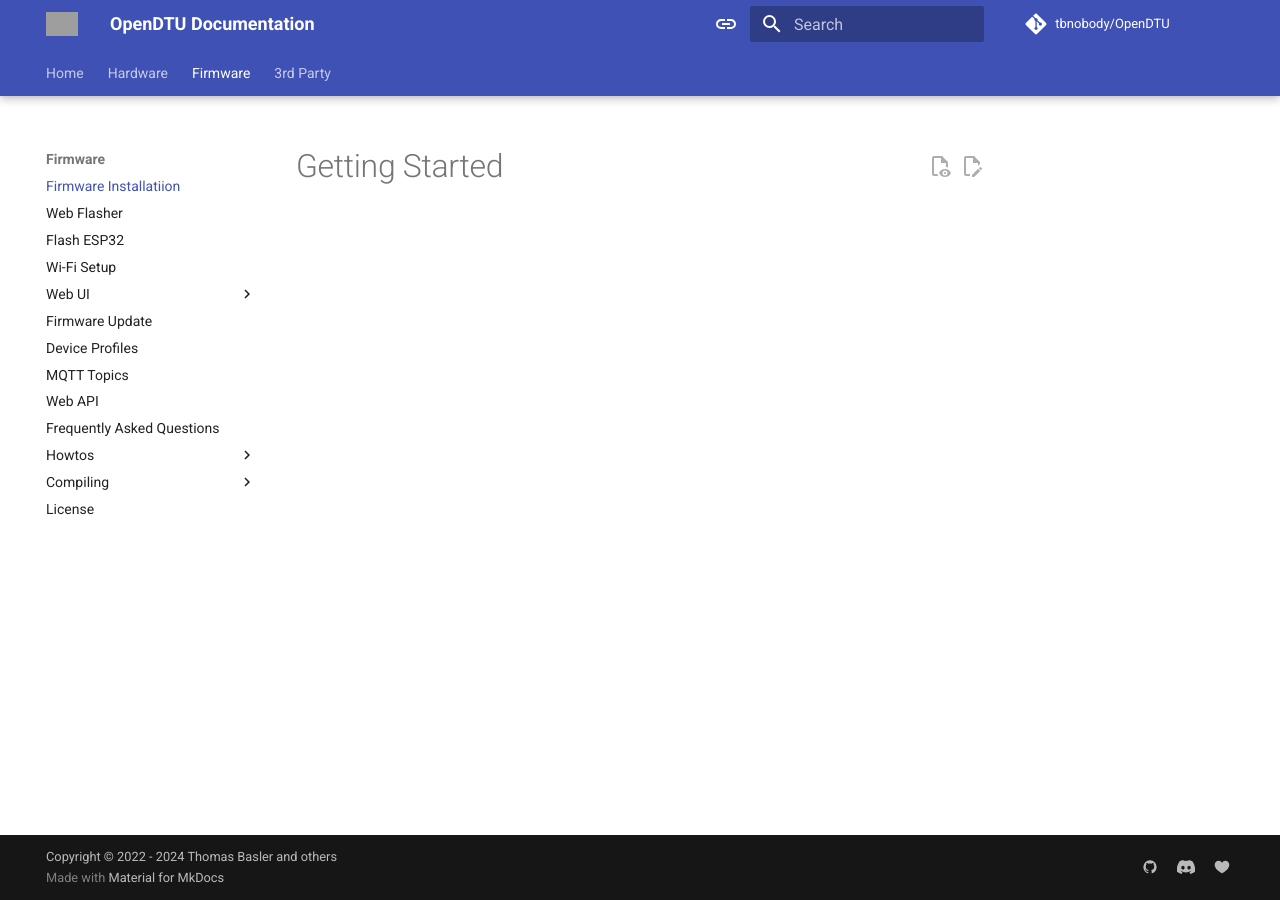
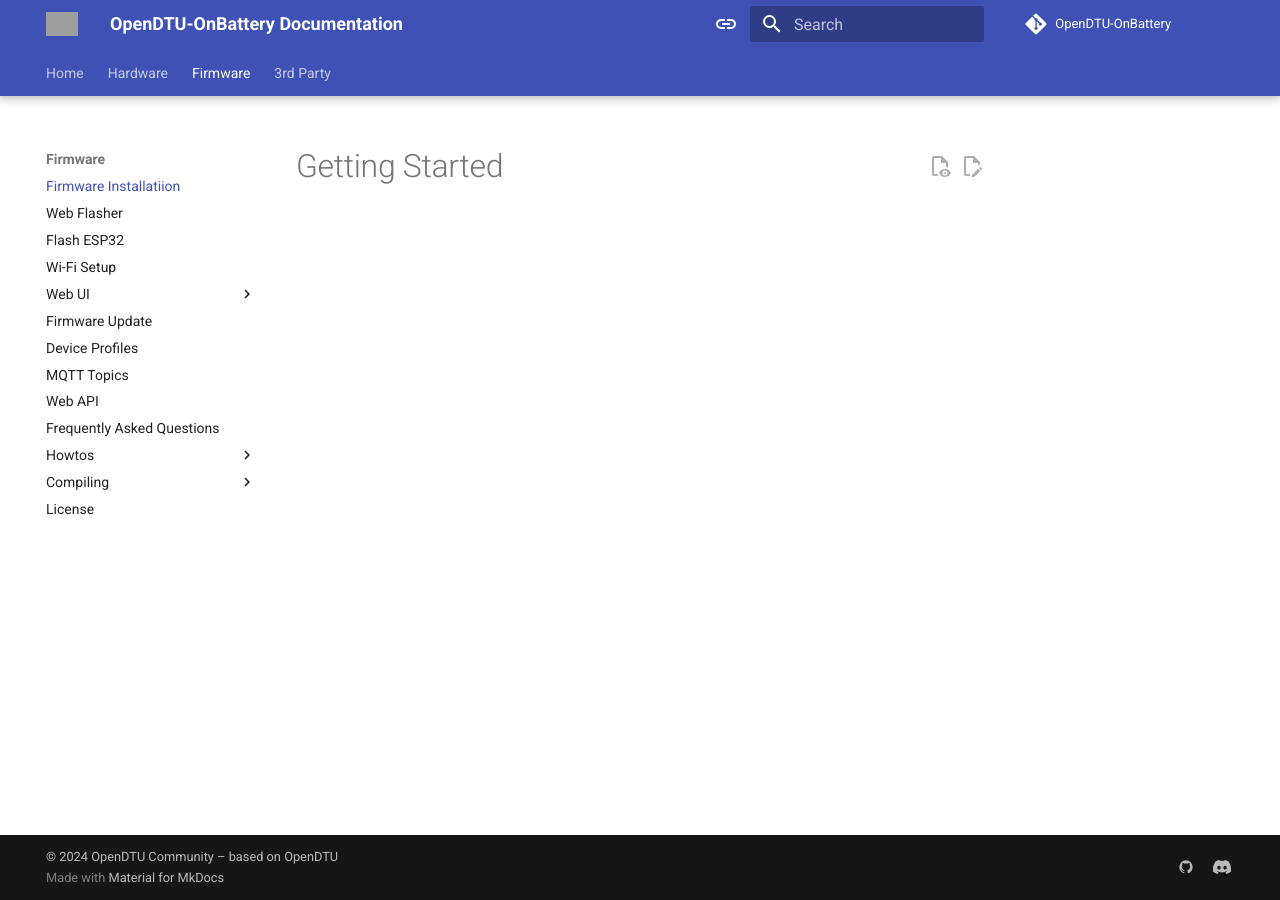
Before and after one commit to tbnobody/OpenDTU-docs, an MkDocs documentation site: the page built from docs/firmware/index.md, in a window 1280 px wide. Built offline with MkDocs 1.6.1 and Material for MkDocs 9.7.7, drawn with Linux system fonts in a browser that asks for light colours; comment, search, counter and statistics services are not loaded; grey boxes are pictures that could not be loaded.

Commit message:
update mkdocs.yaml to reflect OpenDTU-OnBattery

```diff
--- a/mkdocs.yml
+++ b/mkdocs.yml
@@ -1,24 +1,21 @@
-edit_uri: https://github.com/tbnobody/OpenDTU-docs/edit/master/docs/
+edit_uri: https://github.com/schlimmchen/OpenDTU-OnBattery-docs/edit/main/docs/
 
-repo_url: https://github.com/tbnobody/OpenDTU
-repo_name: tbnobody/OpenDTU
+repo_url: https://github.com/helgeerbe/OpenDTU-OnBattery
+repo_name: OpenDTU-OnBattery
 
-site_name: OpenDTU Documentation
-site_description: Open Source software for ESP32 MCUs to talk to Hoymiles Inverters
-site_author: "Thomas Basler"
-copyright: Copyright &copy; 2022 - 2024 Thomas Basler and others
+site_name: OpenDTU-OnBattery Documentation
+site_description: Software for ESP32 to talk to Hoymiles Inverters and battery peripherals
+site_author: "OpenDTU Community"
+copyright: '&copy; 2024 OpenDTU Community &ndash; based on <a href="https://opendtu.solar" target="_blank">OpenDTU</a>'
 
 extra:
   social:
     - icon: material/github
-      link: https://github.com/tbnobody/OpenDTU/discussions
+      link: https://github.com/helgeerbe/OpenDTU-OnBattery/discussions
       name: GitHub Discussions
     - icon: fontawesome/brands/discord
       link: https://discord.gg/WzhxEY62mB
       name: Discord Chat
-    - name: Donate
-      link: https://ko-fi.com/tbnobody
-      icon: octicons/heart-fill-24
 
 theme:
   logo: assets/images/logo.png
```
